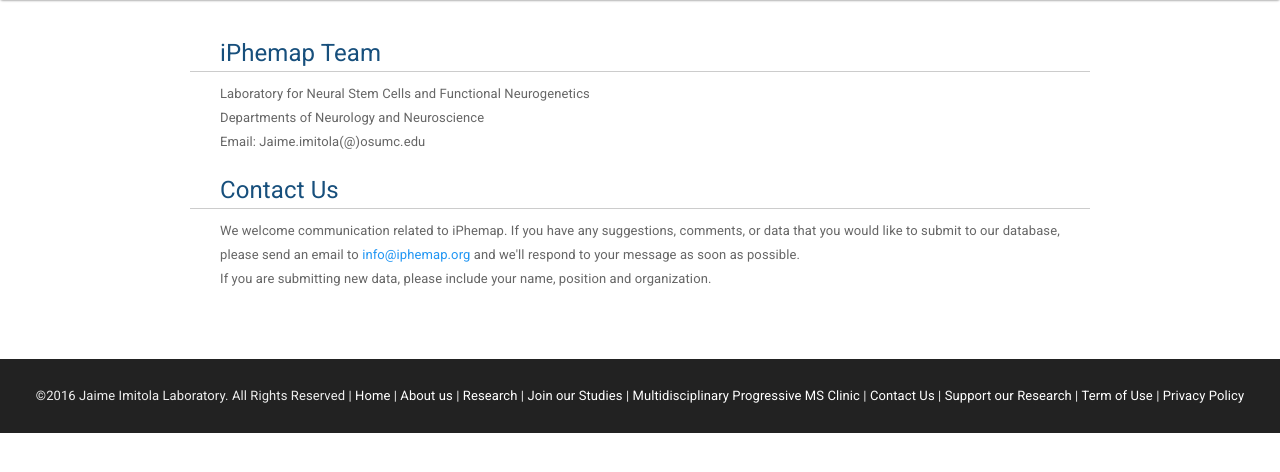
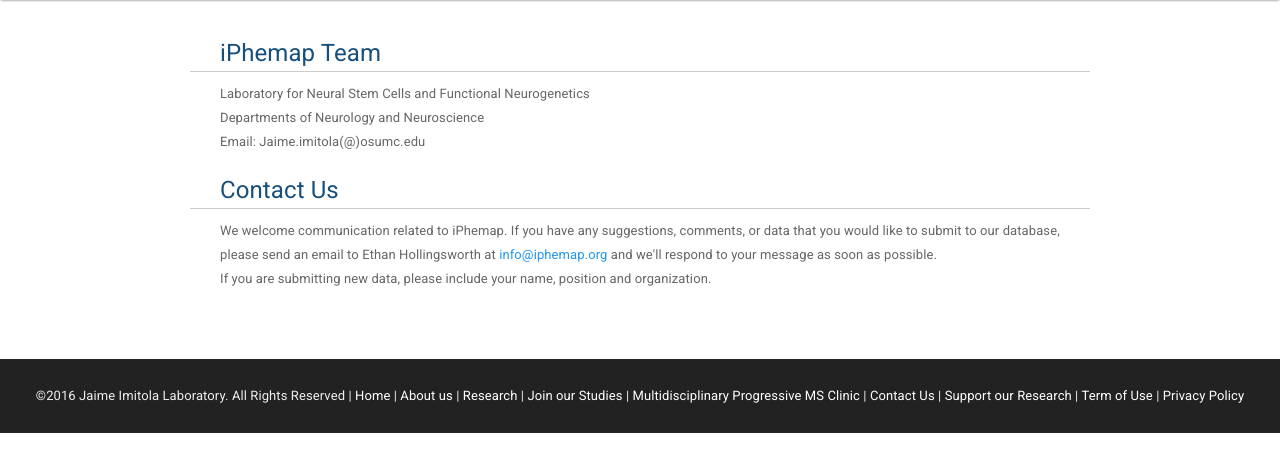
Before and after one commit to ewholling/iphemap, a Django app: page /contact in a window 1280 px wide. Shown: the part 64-536 px from the top of the page. Run offline with Django 3.2, Linux system fonts and the light colour scheme; some libraries are stand-ins or nearby versions.

Commit message:
Create contact.html

```diff
--- a/pkg/ipscdb/templates/ipscdb/contact.html
+++ b/pkg/ipscdb/templates/ipscdb/contact.html
@@ -26,7 +26,7 @@
   <h4>Contact Us</h4>
   <p>We welcome communication related to iPhemap. If you have any suggestions,
    comments, or data that you would like to submit to our database, please send an
-   email to <a href="mailto:info@iphemap.org?cc=Jaime.Imitola@osumc.edu">info@iphemap.org</a> and we'll respond to your message as
+   email to Ethan Hollingsworth at <a href="mailto:info@iphemap.org?cc=Jaime.Imitola@osumc.edu">info@iphemap.org</a> and we'll respond to your message as
    soon as possible.
   <br>If you are submitting new data, please include your name, position and
    organization.
```
